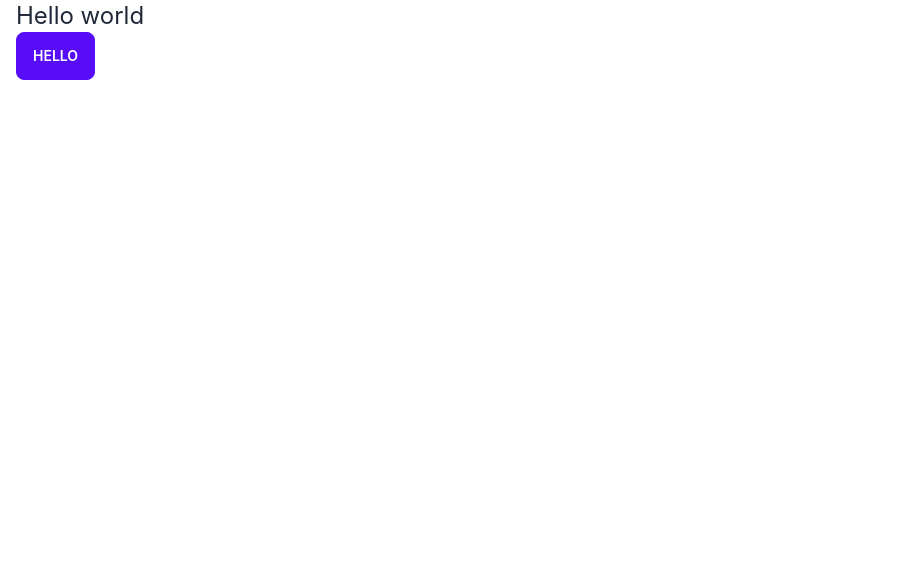
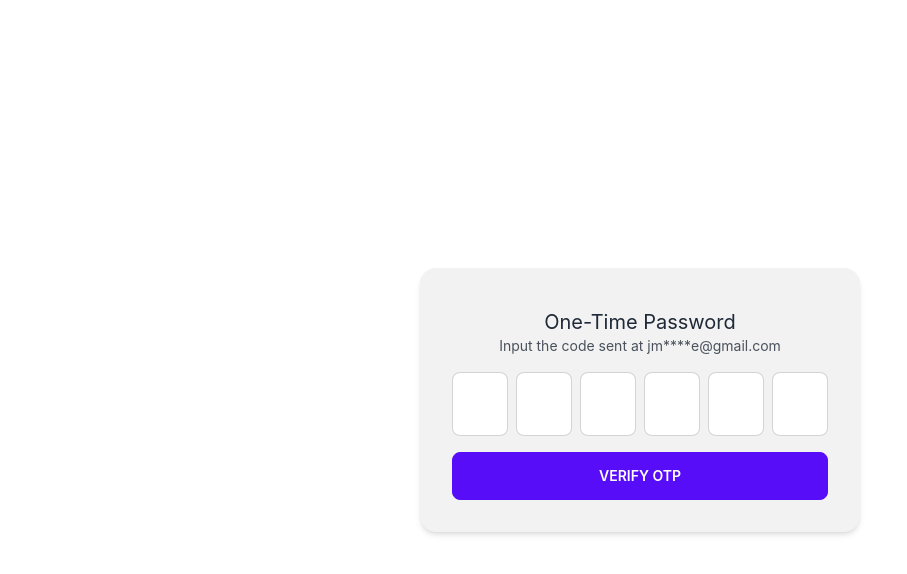
Before and after one commit to jmarioste/react-otp-input, a Next.js app: page / in a window 1280 px wide. Shown: the top 574 px of the page, without its empty margins (0-907 px from the left). Built offline with nearby package versions, Linux system fonts and the light colour scheme.

Commit message:
Initial implementation

```diff
--- /dev/null
+++ b/components/OtpInput.tsx
@@ -0,0 +1,110 @@
+import React, { useEffect } from "react";
+
+type InputProps = Pick<
+  React.ComponentPropsWithoutRef<"input">,
+  "className" | "style"
+>;
+
+type Props = {
+  value: string;
+  onChange(value: string): void;
+  // number of inputs
+  size?: number;
+  // validation regex for each input, digits or alpha numeric
+  validationPattern?: RegExp;
+} & InputProps;
+
+const OtpInput = ({
+  size = 6,
+  validationPattern = /[0-9]{1}/,
+  value,
+  onChange,
+  className,
+  ...props
+}: Props) => {
+  const arr = new Array(size).fill("-");
+
+  const handleInputChange = (
+    e: React.ChangeEvent<HTMLInputElement>,
+    index: number
+  ) => {
+    const elem = e.target;
+    const val = e.target.value;
+
+    if (!validationPattern.test(val) && val !== "") return;
+    const valueArr = value.split("");
+    valueArr[index] = val;
+    const newVal = valueArr.join("").slice(0, 6);
+    onChange(newVal);
+    if (val) {
+      const next = elem.nextElementSibling as HTMLInputElement | null;
+      next?.focus();
+    }
+  };
+
+  const handleKeyUp = (e: React.KeyboardEvent<HTMLInputElement>) => {
+    const current = e.currentTarget;
+    if (e.key === "ArrowLeft" || e.key === "Backspace") {
+      const prev = current.previousElementSibling as HTMLInputElement | null;
+      prev?.focus();
+      prev?.setSelectionRange(0, 1);
+      return;
+    }
+
+    if (e.key === "ArrowRight") {
+      const prev = current.nextSibling as HTMLInputElement | null;
+      prev?.focus();
+      prev?.setSelectionRange(0, 1);
+      return;
+    }
+  };
+
+  const handlePaste = (e: React.ClipboardEvent<HTMLInputElement>) => {
+    e.preventDefault();
+    const val = e.clipboardData.getData("text").substring(0, size);
+    onChange(val);
+  };
+
+  useEffect(() => {
+    const handler = (e: ClipboardEvent) => {
+      e.preventDefault();
+      const val = e.clipboardData?.getData("text")?.substring(0, size);
+      if (val) {
+        onChange(val);
+      }
+    };
+    document.addEventListener("paste", handler);
+    return () => {
+      document.removeEventListener("paste", handler);
+    };
+  }, []);
+
+  return (
+    <div className="flex gap-2">
+      {arr.map((item, index) => {
+        return (
+          <input
+            {...props}
+            key={index}
+            className={
+              className ||
+              `input input-bordered px-0
+              w-10 h:14 md:w-14 md:h-16
+              text-xl md:text-3xl text-center`
+            }
+            type="text"
+            inputMode="numeric"
+            pattern={validationPattern.source}
+            autoComplete="otp-password"
+            value={value.at(index) ?? ""}
+            onChange={(e) => handleInputChange(e, index)}
+            onKeyUp={handleKeyUp}
+            onPaste={handlePaste}
+          />
+        );
+      })}
+    </div>
+  );
+};
+
+export default OtpInput;
--- a/package.json
+++ b/package.json
@@ -33,6 +33,7 @@
     "daisyui": "^2.31.0",
     "editorjs-html": "^3.4.2",
     "next": "12.3.1",
+    "next-auth": "^4.16.3",
     "postcss": "^8.4.17",
     "prismjs": "^1.29.0",
     "react": "18.2.0",
--- a/pages/index.tsx
+++ b/pages/index.tsx
@@ -1,33 +1,39 @@
 import type { NextPage } from "next";
 import { useState } from "react";
 import Modal from "../components/Modal";
+import OtpInput from "../components/OtpInput";
 
 const Home: NextPage = () => {
-  //add state and a toggle handler
-  const [open, setOpen] = useState(false);
-  const handleToggle = () => setOpen((prev) => !prev);
+  const [otp, setOtp] = useState("");
   return (
     <div className="container">
-      <h1 className="text-2xl">Hello world</h1>
-      {/* opens the modal */}
-      <button className="btn btn-primary" onClick={handleToggle}>
-        Hello
-      </button>
-      <Modal open={open} onClose={handleToggle}>
-        <h3 className="font-bold text-lg">
-          Congratulations random Internet user!
-        </h3>
-        <p className="py-4">
-          You havve been selected for a chance to get one year of subscription
-          to use Wikipedia for free!
-        </p>
-        <div className="modal-action">
-          {/* closes the modal */}
-          <button className="btn btn-primary" onClick={handleToggle}>
-            Yay!
-          </button>
-        </div>
-      </Modal>
+      <div className="h-screen grid place-content-center bg-base-100">
+        <form
+          className="card shadow-md bg-base-200"
+          onSubmit={async (e) => {
+            e.preventDefault();
+          }}
+        >
+          <div className="card-body items-stretch text-center">
+            <div className="my-2">
+              <h2 className="text-xl"> One-Time Password</h2>
+              <p className="text-sm text-base-content/80">
+                {" "}
+                Input the code sent at jm****e@gmail.com
+              </p>
+            </div>
+            <OtpInput
+              value={otp}
+              onChange={(val) => {
+                setOtp(val);
+              }}
+            />
+            <button className="btn btn-primary mt-2" type="submit">
+              Verify OTP
+            </button>
+          </div>
+        </form>
+      </div>
     </div>
   );
 };
```
Also changed, not shown: 1 other file (tests, documents, lock files or other folders).
